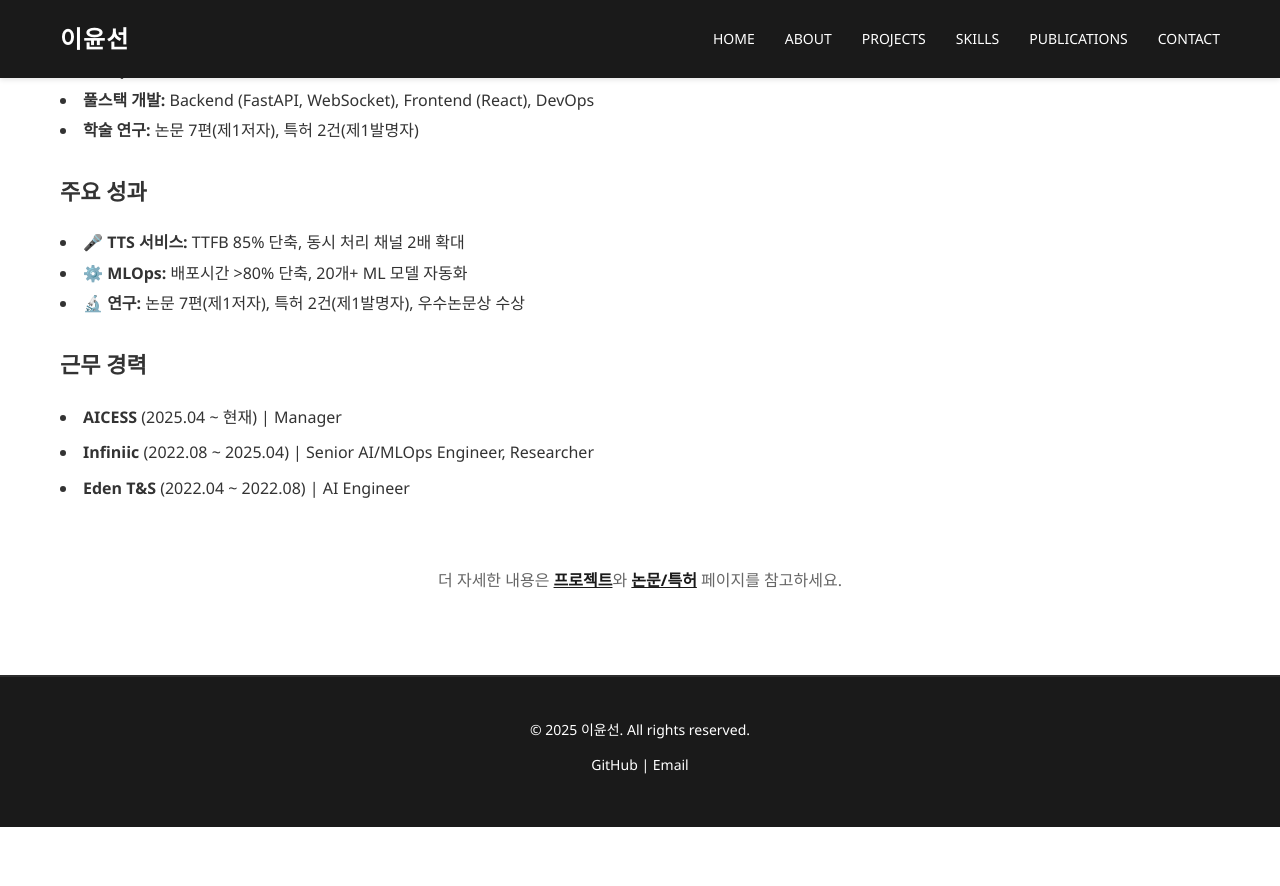
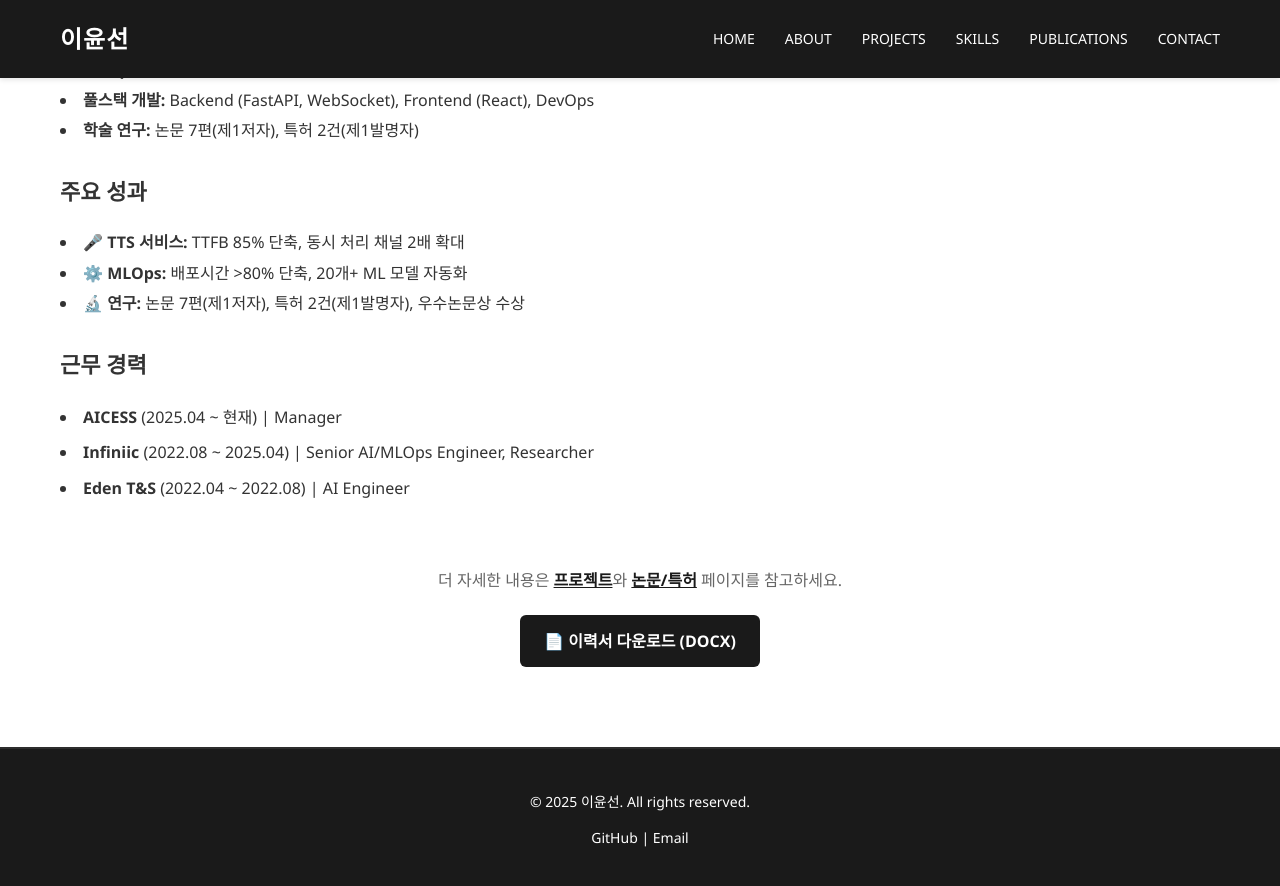
Before and after one commit to ckc5800/ckc5800.github.io, a Jekyll site: the page built from about.html, in a window 1280 px wide and 900 px high, scrolled down 420 px. Shown: the top 886 px of the window. Built offline with Jekyll 4.4.1, drawn with Linux system fonts in a browser that asks for light colours; before the commit the page ends 1247 px from its top, so only the background shows below that.

Commit message:
Add resume download link to About page

```diff
--- a/about.html
+++ b/about.html
@@ -40,3 +40,7 @@
 <p style="text-align: center; margin-top: 60px; color: #666;">
     더 자세한 내용은 <a href="/projects.html" style="color: var(--primary-black); font-weight: 600;">프로젝트</a>와 <a href="/publications.html" style="color: var(--primary-black); font-weight: 600;">논문/특허</a> 페이지를 참고하세요.
 </p>
+
+<p style="text-align: center; margin-top: 20px;">
+    <a href="/assets/resume.docx" download style="display: inline-block; padding: 12px 24px; background-color: #1a1a1a; color: white; text-decoration: none; border-radius: 6px; font-weight: 600;">📄 이력서 다운로드 (DOCX)</a>
+</p>
```
Also changed, not shown: 1 other file.
